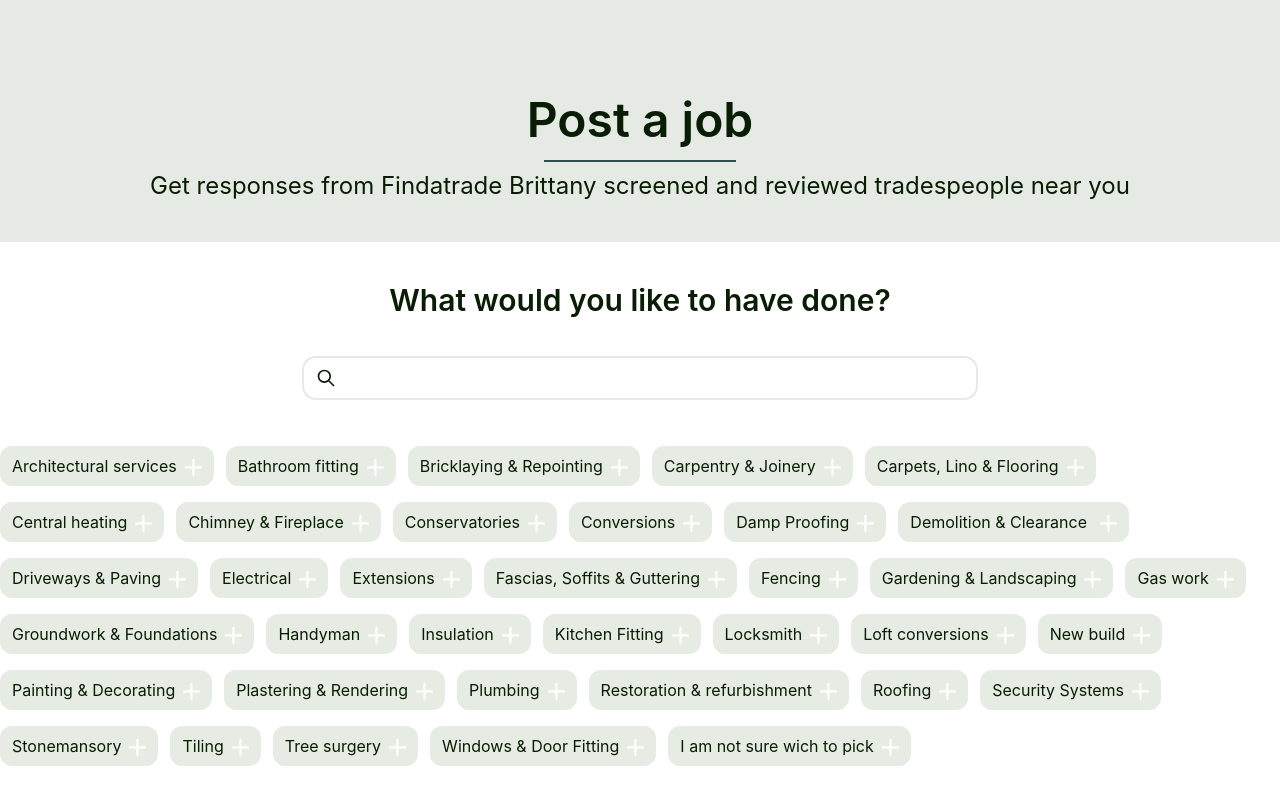
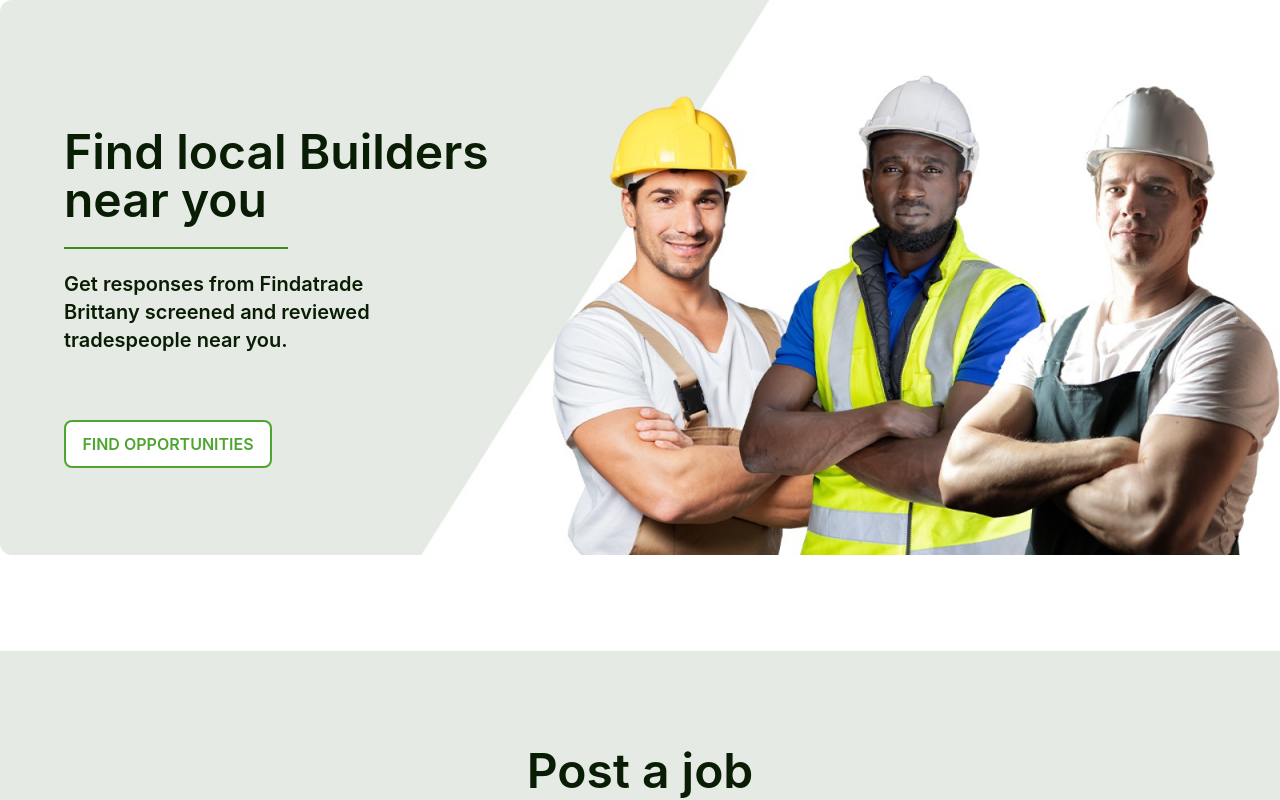
Before and after one commit to mamun-prodhan/trade-britanny, a React (Create React App) app: page / in a window 1280 px wide. Shown: the top 800 px of the page. Built offline with nearby package versions, Linux system fonts and the light colour scheme.

Commit message:
banner section completed

```diff
--- /dev/null
+++ b/src/components/Banner/Banner.js
@@ -0,0 +1,42 @@
+import React from "react";
+import image from "../../assets/image/banner.png";
+
+const Banner = () => {
+  return (
+    <div className="relative mb-16 md:mb-24">
+      {/* background image */}
+      <div>
+        <img
+          className="w-full rounded-xl object-cover h-72 md:h-96 lg:h-full xl:h-full"
+          src={image}
+          alt="background"
+        />
+      </div>
+      {/* heading */}
+      <div className="absolute text-start flex justify-start transform -translate-y-36 md:-translate-y-1/2 left-6 md:left-6 lg:left-16 top-44 md:top-24 lg:top-44">
+        <h2 className="text-3xl md:text-3xl lg:text-5xl w-[80%] md:w-[80%] lg:w-[80%] font-semibold text-[#081D03] leading-none">
+          Find local Builders near you
+        </h2>
+      </div>
+      <div className="absolute mt-3 md:mt-6 lg:mt-6 text-start flex justify-start transform -translate-y-36 md:-translate-y-1/2 left-6 md:left-6 lg:left-16 top-60 md:top-32 lg:top-56">
+        <hr className="w-36 md:w-32 lg:w-56 border border-solid border-[#3F8825]" />
+      </div>
+
+      {/* description */}
+      <div className="absolute mt-3 md:mt-6 lg:mt-6 flex justify-start text-start transform -translate-y-44 md:-translate-y-44 lg:-translate-y-1/2 w-64 md:w-80 lg:w-1/4 left-6 md:left-6 lg:left-16 top-72 md:top-80 lg:top-72">
+        <p className="text-[#081D03] font-semibold md:text-xl">
+          Get responses from Findatrade Brittany screened and reviewed
+          tradespeople near you.
+        </p>
+      </div>
+      {/* text card */}
+      <div className="absolute mt-5 md:mt-0 flex items-center transform -translate-y-1/2 w-5/6 left-6 md:left-6 lg:left-16 top-3/4 md:top-[80%]">
+        <button className="w-48 md:w-48 lg:w-52 h-10 lg:h-12 rounded-md lg:rounded-lg uppercase font-normal md:font-semibold lg:font-semibold bg-[#FFFFFF] border-2 border-[#4EA52F] text-[#4EA52F]">
+        find opportunities
+        </button>
+      </div>
+    </div>
+  );
+};
+
+export default Banner;
--- a/src/layout/Main.js
+++ b/src/layout/Main.js
@@ -1,9 +1,11 @@
 import React from 'react';
 import { Outlet } from 'react-router-dom';
+import Banner from '../components/Banner/Banner';
 
 const Main = () => {
     return (
         <div className='max-w-screen-xl mx-auto'>
+            <Banner></Banner>
             <Outlet></Outlet>
         </div>
     );
```
Also changed, not shown: src/assets/image/banner.png (added), src/components/Banner/Banner.css (added).
